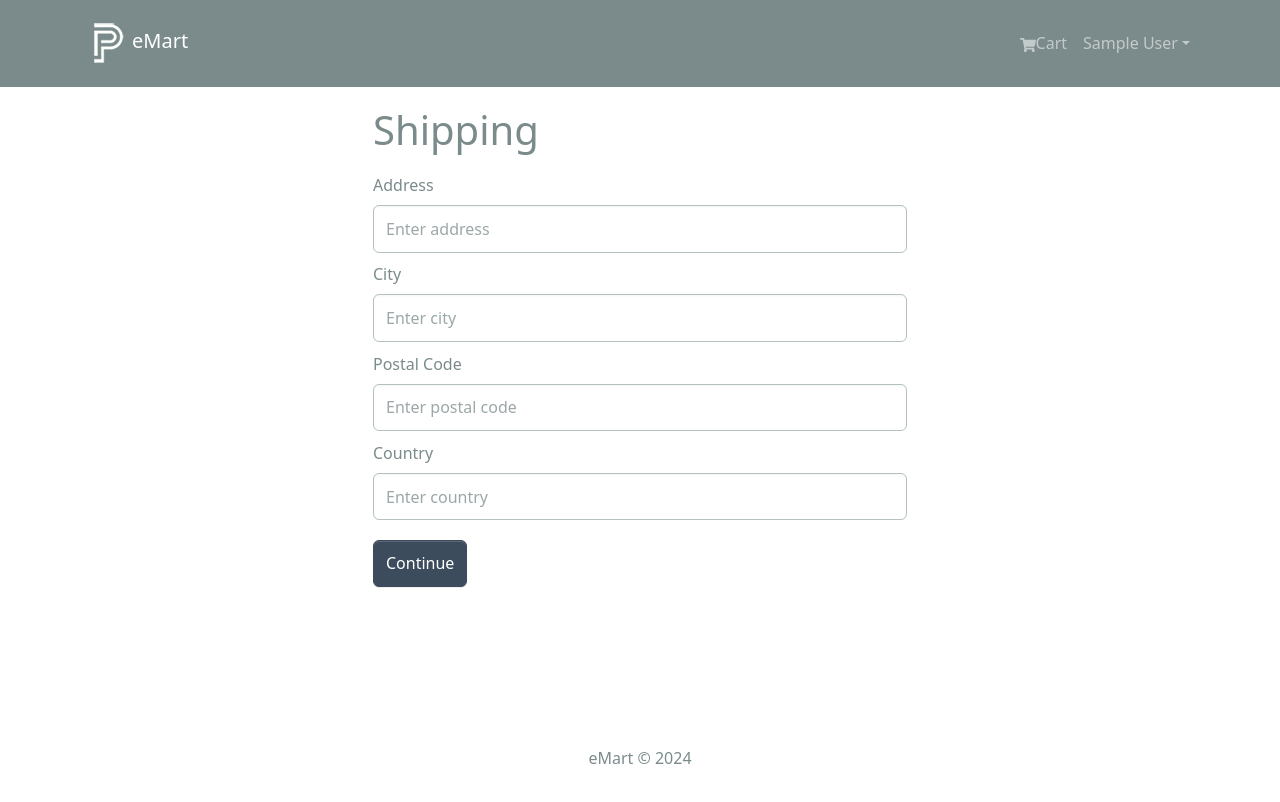
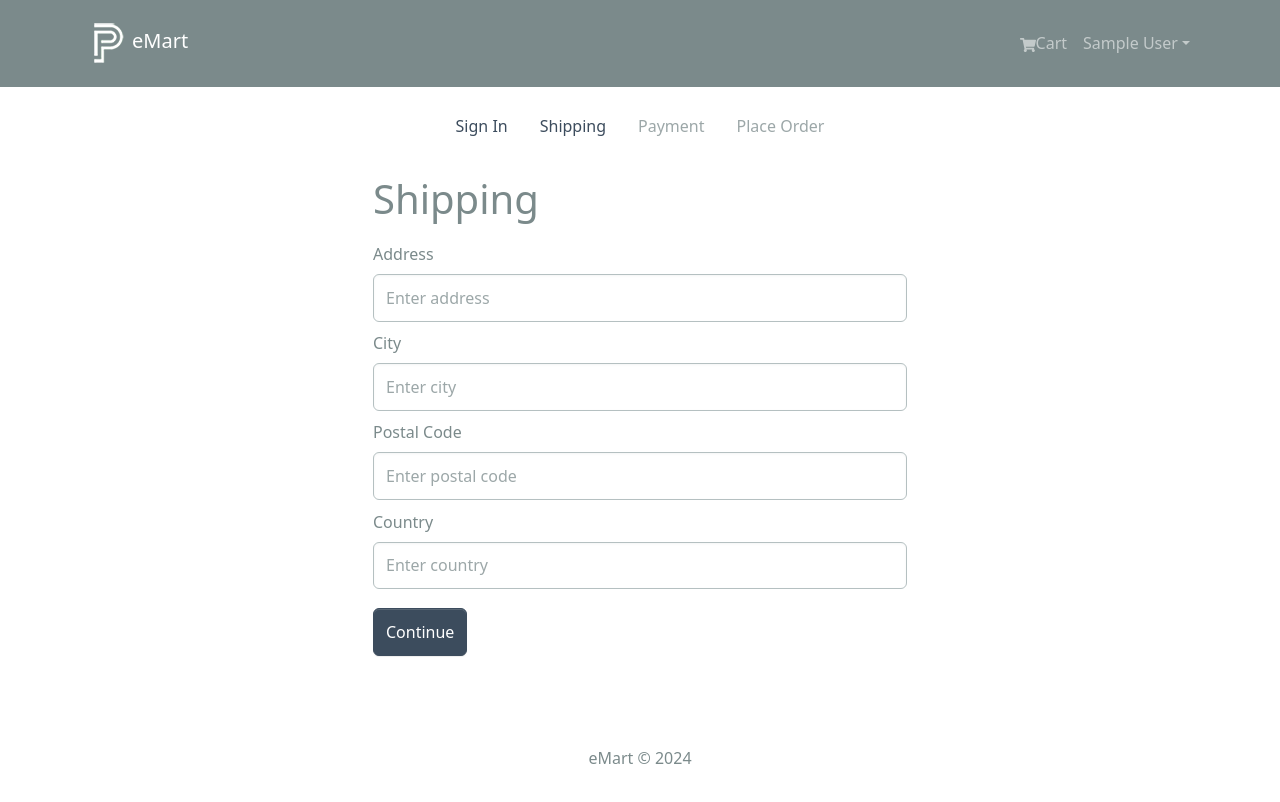
Before and after one commit to SanjilSaurav/eMart, a React (Create React App) app in the folder frontend/: page /shipping in a window 1280 px wide. Shown: the top 802 px of the page. Built offline with nearby package versions, Linux system fonts and the light colour scheme; sample sign-in values are in the browser's storage.

Commit message:
Checkout steps

```diff
--- /dev/null
+++ b/frontend/src/components/CheckoutSteps.jsx
@@ -0,0 +1,48 @@
+import { Nav } from "react-bootstrap";
+import { LinkContainer } from "react-router-bootstrap";
+import { Link } from "react-router-dom";
+
+const CheckoutSteps = ({step1, step2, step3, step4}) => {
+  return (
+    <Nav className="justify-content-center mb-4">
+        <Nav.Item>
+            {step1 ? (
+
+                    <Nav.Link as={Link} to='/login'>Sign In</Nav.Link>
+
+            ) : (
+                <Nav.Link disabled>Sign In</Nav.Link>
+            )}
+        </Nav.Item>
+        <Nav.Item>
+            {step2 ? (
+
+                    <Nav.Link as={Link} to='/shipping'>Shipping</Nav.Link>
+
+            ) : (
+                <Nav.Link disabled>Shipping</Nav.Link>
+            )}
+        </Nav.Item>
+        <Nav.Item>
+            {step3 ? (
+                //
+                    <Nav.Link as={Link} to='/payment'>Payment</Nav.Link>
+
+            ) : (
+                <Nav.Link disabled>Payment</Nav.Link>
+            )}
+        </Nav.Item>
+        <Nav.Item>
+            {step4 ? (
+
+                    <Nav.Link as={Link} to='/placeorder'>Place Order</Nav.Link>
+
+            ) : (
+                <Nav.Link disabled>Place Order</Nav.Link>
+            )}
+        </Nav.Item>
+    </Nav>
+  )
+}
+
+export default CheckoutSteps
--- a/frontend/src/screens/ShippingScreen.jsx
+++ b/frontend/src/screens/ShippingScreen.jsx
@@ -4,6 +4,7 @@ import { useDispatch, useSelector } from "react-redux";
 import { useNavigate } from "react-router-dom";
 import FormContainer from '../components/FormContainer';
 import { saveShippingAddress } from "../slices/cartSlice";
+import CheckoutSteps from "../components/CheckoutSteps";
 
 const ShippingScreen = () => {
     const cart = useSelector((state) => state.cart);
@@ -28,6 +29,7 @@ const ShippingScreen = () => {
 
   return (
     <FormContainer>
+        <CheckoutSteps step1 step2/>
         <h1>Shipping</h1>
 
         <Form onSubmit={submitHandler}>
```
